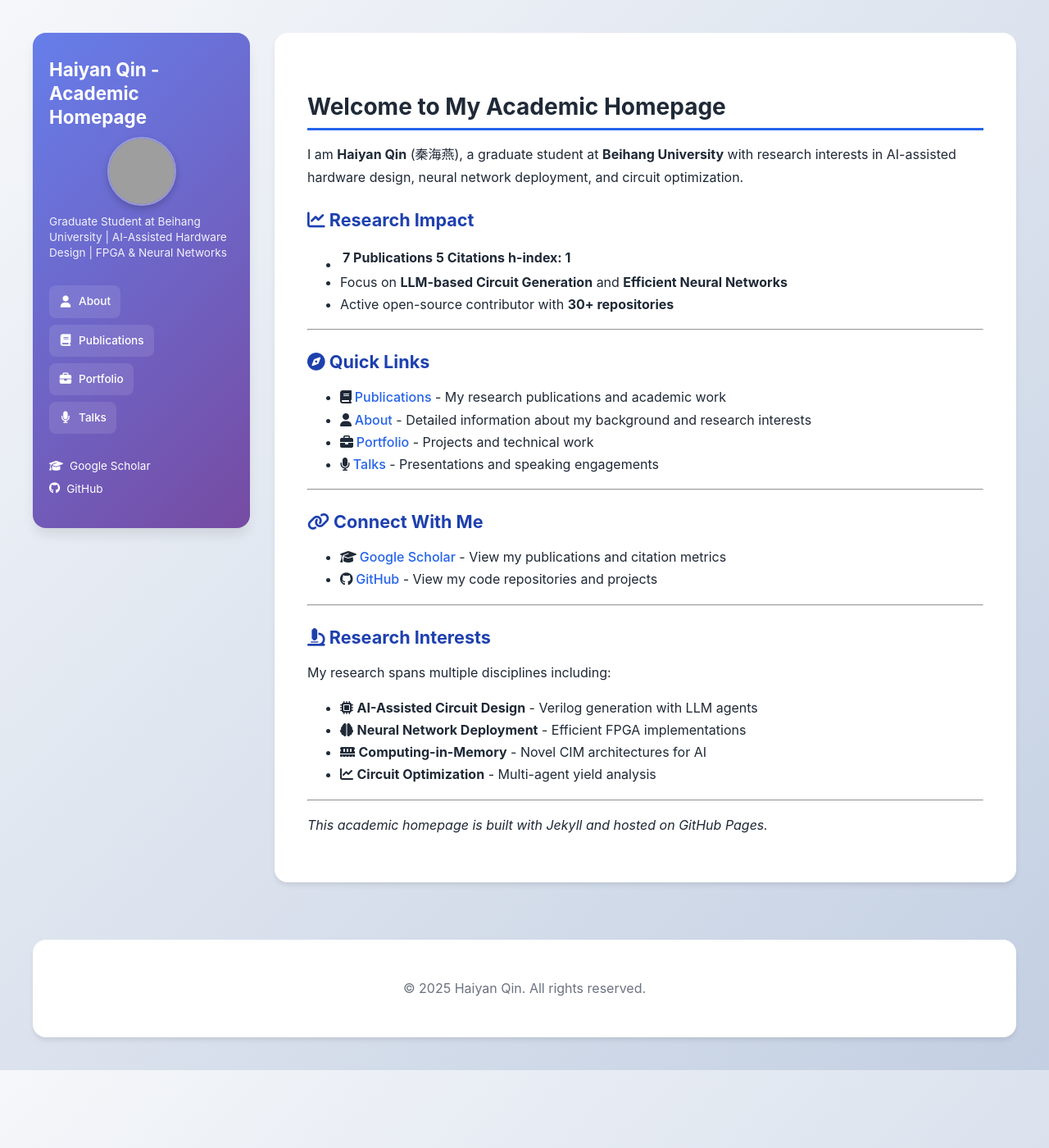
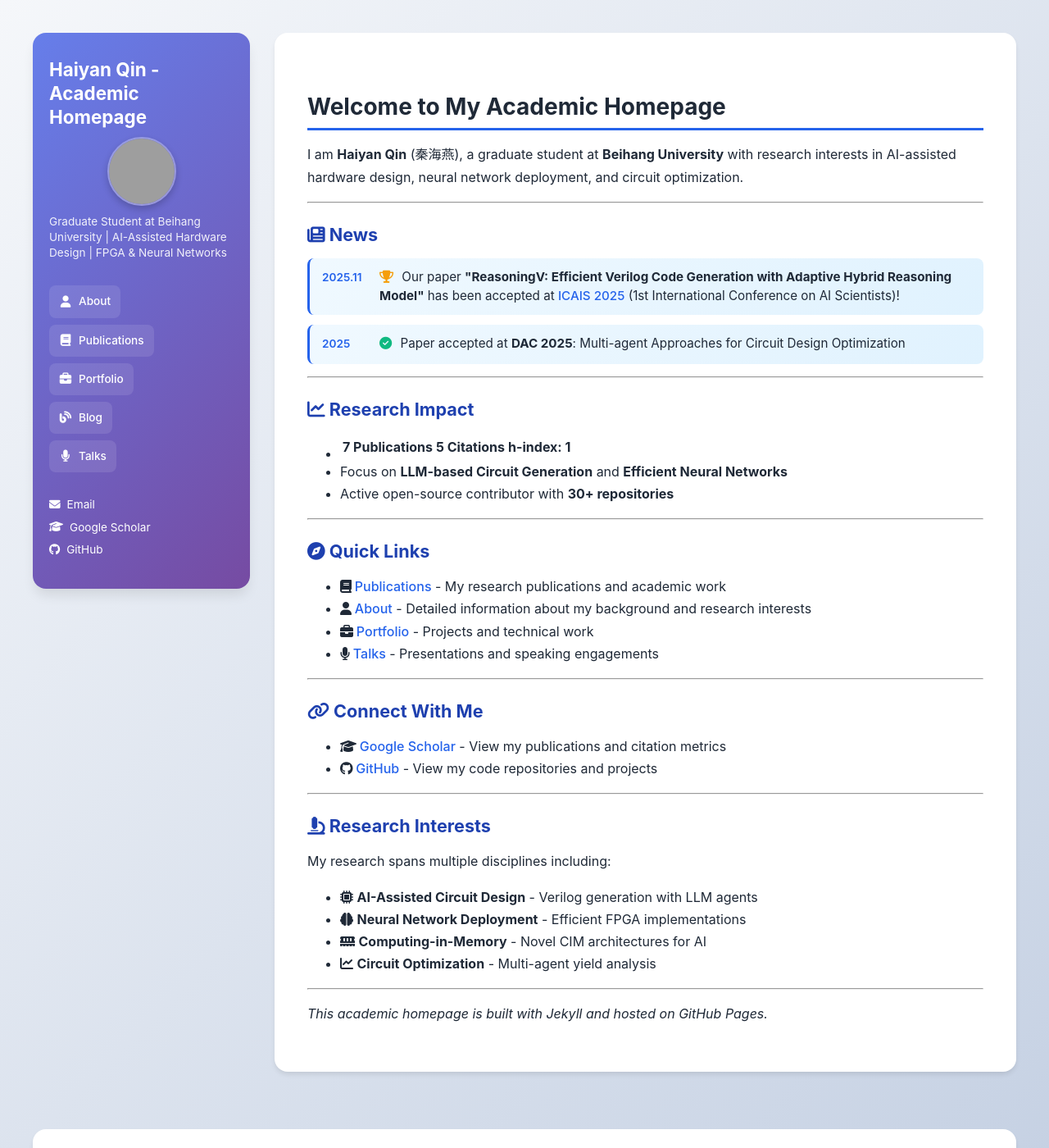
Before and after one commit to qhy991/qhy991.github.io, a Jekyll site: the page built from index.md, in a window 1280 px wide and 1400 px high. Shown: the whole window at 82% size. Built offline with Jekyll 4.4.1, drawn with Linux system fonts in a browser that asks for light colours; comment, search, counter and statistics services are not loaded; some of the changed text lies outside the part shown; grey boxes are pictures that could not be loaded.

Commit message:
Add News, Blog, Email, and Visitor Statistics
- Add News section with ICAIS 2025 and DAC 2025 paper acceptances
- Add email (haiyanq@buaa.edu.cn) to sidebar
- Create Blog page with categories and upcoming posts
- Add Blog link to navigation
- Add visitor statistics using busuanzi in footer

🤖 Generated with [Claude Code](https://claude.com/claude-code)

Co-Authored-By: Claude <noreply@anthropic.com>

```diff
--- a/_config.yml
+++ b/_config.yml
@@ -9,6 +9,7 @@ author:
   name: "Haiyan Qin"
   avatar: "/images/profile.png"
   bio: "Graduate Student at Beihang University | AI-Assisted Hardware Design | FPGA & Neural Networks"
+  email: "haiyanq@buaa.edu.cn"
   googlescholar: "zzmYq9QAAAAJ"
   github: "qhy991"
 
--- a/_layouts/default.html
+++ b/_layouts/default.html
@@ -27,10 +27,14 @@
                     </li>
                     <li><a href="{{ '/portfolio/' | relative_url }}"><i class="fas fa-briefcase"></i> Portfolio</a>
                     </li>
+                    <li><a href="{{ '/blog/' | relative_url }}"><i class="fas fa-blog"></i> Blog</a></li>
                     <li><a href="{{ '/talks/' | relative_url }}"><i class="fas fa-microphone"></i> Talks</a></li>
                 </ul>
             </nav>
 
+            {% if site.author.email %}
+            <p><a href="mailto:{{ site.author.email }}"><i class="fas fa-envelope"></i> Email</a></p>
+            {% endif %}
             {% if site.author.googlescholar %}
             <p><a href="https://scholar.google.com/citations?user={{ site.author.googlescholar }}" target="_blank"><i
                         class="fas fa-graduation-cap"></i> Google Scholar</a></p>
@@ -47,7 +51,12 @@
 
         <footer>
             <p>&copy; {{ site.time | date: '%Y' }} {{ site.author.name }}. All rights reserved.</p>
+            <p class="visitor-stats">
+                <i class="fas fa-eye"></i> Total Visits: <span id="busuanzi_value_site_pv">--</span> |
+                <i class="fas fa-users"></i> Visitors: <span id="busuanzi_value_site_uv">--</span>
+            </p>
         </footer>
+        <script async src="//busuanzi.ibruce.info/busuanzi/2.3/busuanzi.pure.mini.js"></script>
     </div>
 </body>
 
--- a/assets/css/style.css
+++ b/assets/css/style.css
@@ -161,6 +161,17 @@ footer {
   color: var(--text-light);
 }
 
+.visitor-stats {
+  font-size: 0.85rem;
+  color: var(--text-light);
+  margin-top: 10px;
+}
+
+.visitor-stats i {
+  margin-right: 4px;
+  color: var(--primary-color);
+}
+
 h1,
 h2,
 h3 {
--- a/index.md
+++ b/index.md
@@ -6,6 +6,52 @@ title: "Haiyan Qin - Academic Homepage"
 ## Welcome to My Academic Homepage
 
 I am **Haiyan Qin** (秦海燕), a graduate student at **Beihang University** with research interests in AI-assisted hardware design, neural network deployment, and circuit optimization.
+
+---
+
+### <i class="fas fa-newspaper"></i> News
+
+<div class="news-list">
+  <div class="news-item">
+    <span class="news-date">2025.11</span>
+    <span class="news-content"><i class="fas fa-trophy" style="color: #f59e0b;"></i> Our paper <strong>"ReasoningV: Efficient Verilog Code Generation with Adaptive Hybrid Reasoning Model"</strong> has been accepted at <a href="talks/">ICAIS 2025</a> (1st International Conference on AI Scientists)!</span>
+  </div>
+  <div class="news-item">
+    <span class="news-date">2025</span>
+    <span class="news-content"><i class="fas fa-check-circle" style="color: #10b981;"></i> Paper accepted at <strong>DAC 2025</strong>: Multi-agent Approaches for Circuit Design Optimization</span>
+  </div>
+</div>
+
+<style>
+.news-list {
+  margin: 15px 0;
+}
+.news-item {
+  display: flex;
+  align-items: flex-start;
+  margin: 12px 0;
+  padding: 12px 15px;
+  background: linear-gradient(135deg, #f0f9ff 0%, #e0f2fe 100%);
+  border-radius: 8px;
+  border-left: 3px solid #2563eb;
+}
+.news-date {
+  font-weight: 600;
+  color: #2563eb;
+  min-width: 70px;
+  font-size: 0.85rem;
+}
+.news-content {
+  flex: 1;
+  font-size: 0.95rem;
+  line-height: 1.5;
+}
+.news-content i {
+  margin-right: 6px;
+}
+</style>
+
+---
 
 ### <i class="fas fa-chart-line"></i> Research Impact
 
```
Also changed, not shown: blog.md (added, +141 -0 lines).
